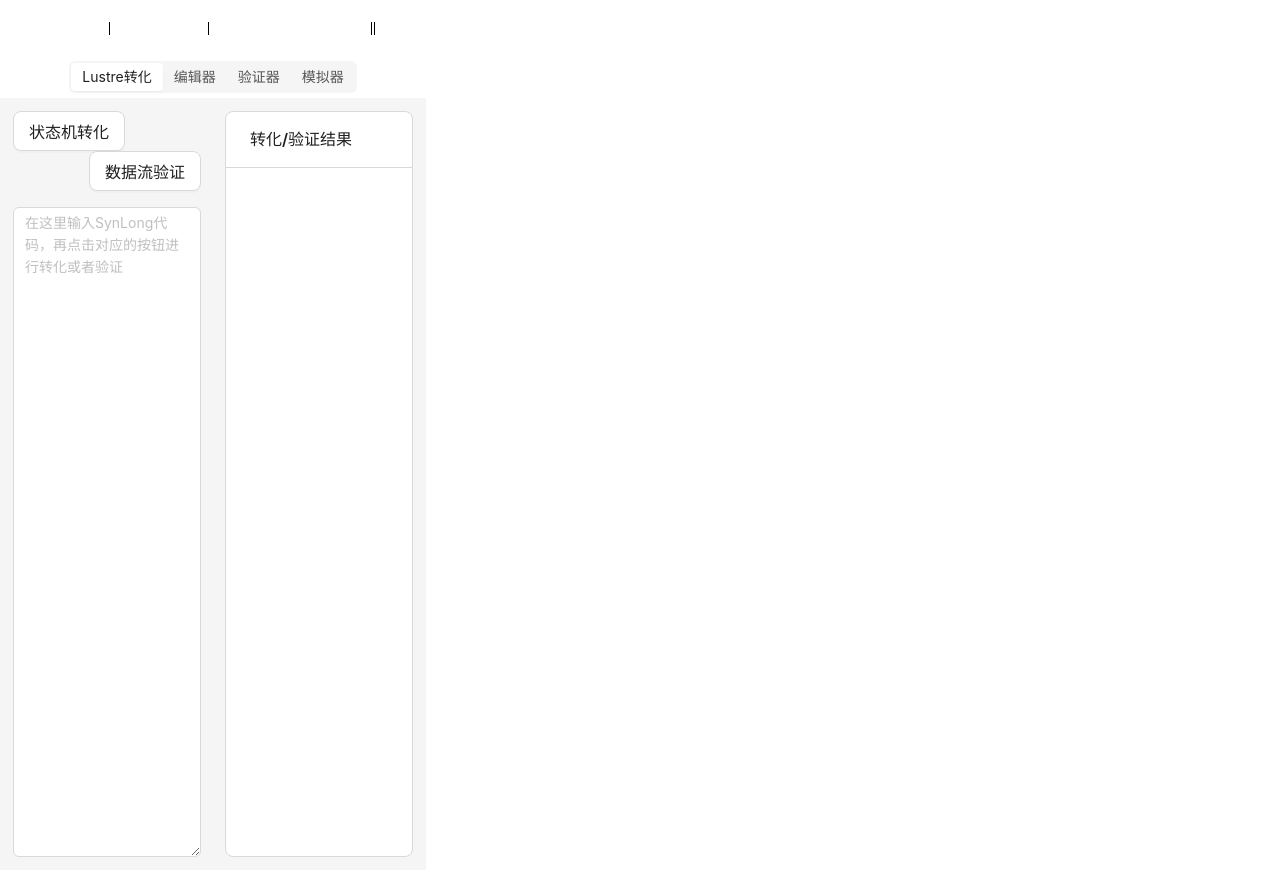
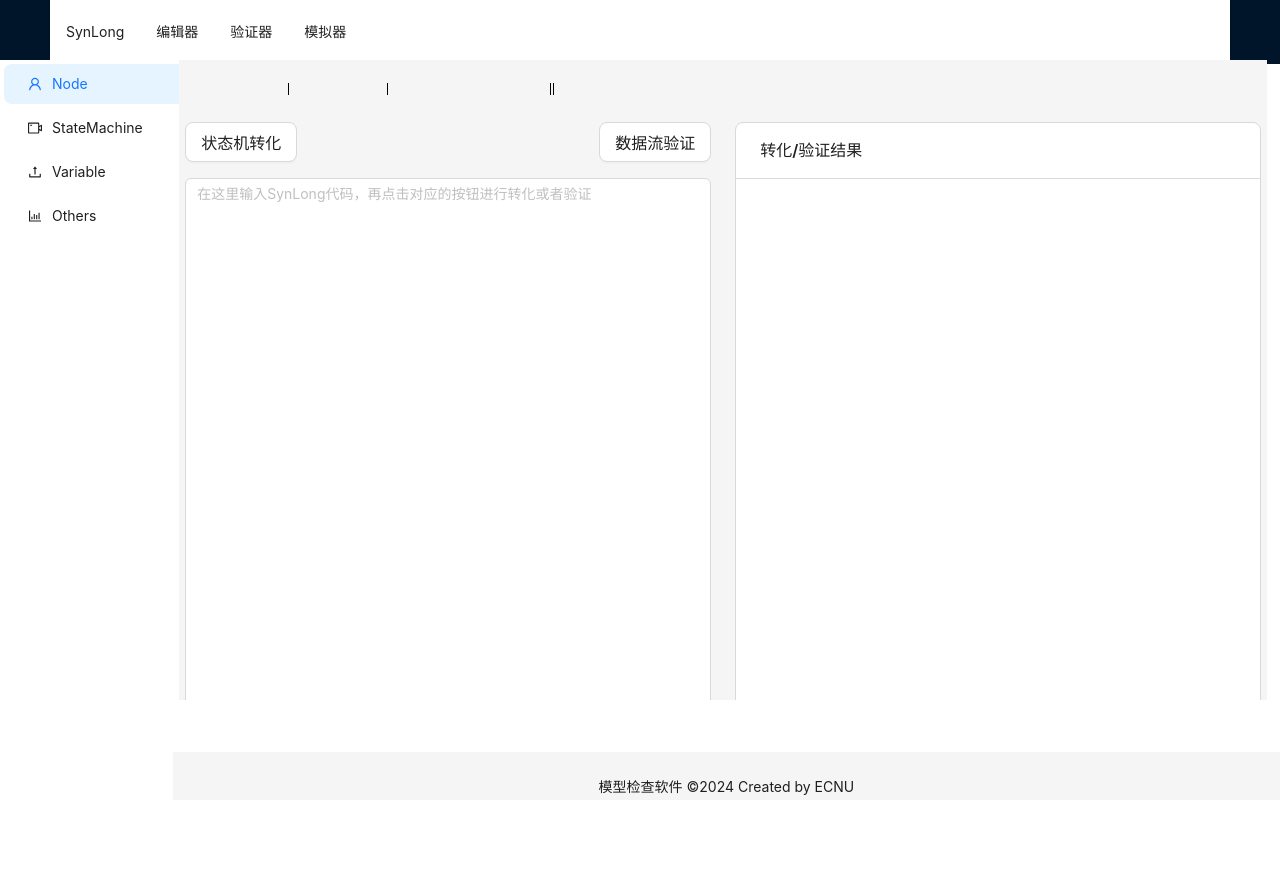
Before and after one commit to NicholasStone/check-frontend, a React (Vite) app: page /lustre in a window 1280 px wide. After the commit the page ends 800 px from the top, so only its background shows below. Built offline with nearby package versions, Linux system fonts and the light colour scheme.

Commit message:
feat: 更改了SynLong的入口,设为了主页;修改了验证器的返回值为一个概率区间;增加了顶部菜单栏、左侧导航栏和底部版权

```diff
--- a/src/App.jsx
+++ b/src/App.jsx
@@ -1,17 +1,36 @@
-import { Flex } from 'antd'
 import Toolbar from './components/Toolbar'
-import Modebar from './components/Modebar'
-import { Outlet } from 'react-router-dom'
+import TopBar from './components/TopBar.jsx'
+import SideBar from './components/SideBar'
+import BottomBar from './components/BottomBar.jsx'
+import {Outlet} from 'react-router-dom'
+
+import {Layout, Flex} from 'antd';
+
 function App() {
+
   return (
-    <Flex vertical>
-      <Toolbar />
-      <Modebar />
+    <Layout >
+      <TopBar />
+      <SideBar />
+      <Layout style={{
+        overflow: 'auto',
+        position: 'absolute',
+        height: '80%',
+        width: "85%",
+        left: '14vw',
+        top: '7.5vh',
+        right: 0,
+        bottom: 0,
+      }}>
+        <Flex vertical>
+          <Toolbar />
+          <Outlet />
+        </Flex>
+      </Layout>
+      <BottomBar />
+    </Layout>
 
-      <Outlet />
-    </Flex>
-  )
-
+  );
 }
 
 export default App
--- /dev/null
+++ b/src/components/BottomBar.jsx
@@ -0,0 +1,22 @@
+import {Layout} from "antd";
+
+function BottomBar() {
+    const { Footer} = Layout;
+
+    return (
+      <Footer
+        style={{
+          textAlign: 'center',
+          overflow: 'auto',
+          position: 'fixed',
+          left: '13.5vw',
+          right: 0,
+          bottom: 0,
+          height: '3vh',
+        }}
+      >
+          模型检查软件 ©{new Date().getFullYear()} Created by ECNU
+      </Footer>
+    )
+}
+export default BottomBar
--- a/src/components/Modebar.jsx
+++ /dev/null
@@ -1,36 +0,0 @@
-import { Segmented } from "antd"
-import { useDispatch, useSelector } from "react-redux"
-import { setSelectedMode } from "../store/modules/editor/bar"
-import { useNavigate } from "react-router-dom"
-import { useEffect } from "react"
-function Modebar() {
-    const dispatch = useDispatch()
-    const navigate = useNavigate()
-    const { selectedMode } = useSelector(state => state.bar)
-    const m = new Map()
-    m.set('Lustre转化', 'lustre')
-    m.set('编辑器', 'editor')
-    m.set('验证器', 'verifier')
-    m.set('模拟器', 'simulator')
-    console.log(selectedMode)
-    useEffect(() => {
-        navigate('/' + selectedMode)
-    }, [])
-    return (
-        <div style={{ padding: '5px', margin: 'auto', textAlign: 'center'  }}>
-            <Segmented
-                options={['Lustre转化', '编辑器', '验证器', '模拟器']}
-                onChange={
-                    (value) => {
-                        const mode = m.get(value)
-                        dispatch(setSelectedMode(mode))
-                        navigate('/' + mode)
-                    }} />
-            {selectedMode==='Lustre转化'
-            // &&<Button style={{float:'right'}} onClick={()=>{navigate('/lustre')}}>到Lustre建模</Button>
-            }
-        </div>
-    )
-}
-
-export default Modebar
--- a/src/components/Model.jsx
+++ b/src/components/Model.jsx
@@ -1,5 +1,4 @@
 import { useDispatch, useSelector } from "react-redux"
-import { useEffect, useState } from "react"
 import Location from "./Location"
 import Transition from "./Transition"
 import { addAutosLocation, addAutosTransition } from "../store/modules/editor/model"
@@ -83,7 +82,7 @@ function Model(){
     return(
       <>
         <svg
-        style={{width:'100%', height:'1000px'}}
+        style={{width:'100%', height:'800px'}}
         onClick={
           (e)=>{
             if(selectedTool==='location'){
--- /dev/null
+++ b/src/components/SideBar.jsx
@@ -0,0 +1,51 @@
+import {
+    BarChartOutlined,
+    UploadOutlined,
+    UserOutlined,
+    VideoCameraOutlined,
+} from '@ant-design/icons';
+import {Layout, Menu} from 'antd';
+
+function SideBar() {
+    const { Sider} = Layout;
+
+  const items = [
+    {
+      key: 1,
+      icon: <UserOutlined />,
+      label: "Node",
+    },
+    {
+      key: 2,
+      icon: <VideoCameraOutlined />,
+      label: "StateMachine",
+    },
+    {
+      key: 3,
+      icon: <UploadOutlined />,
+      label: "Variable",
+    },
+    {
+      key: 4,
+      icon: <BarChartOutlined />,
+      label: "Others",
+    },
+  ];
+
+  return (
+      <Sider
+        theme="light"
+        style={{
+            overflow: 'auto',
+            position: 'fixed',
+            left: 0,
+            top: '7.5vh',
+            bottom: 0,
+        }}
+      >
+          <div className="demo-logo-vertical"/>
+          <Menu mode="inline" defaultSelectedKeys={['1']} items={items}/>
+      </Sider>
+    );
+}
+export default SideBar
--- /dev/null
+++ b/src/components/TopBar.jsx
@@ -0,0 +1,52 @@
+import {Layout, Menu} from 'antd';
+import {useDispatch, useSelector} from "react-redux";
+import {useNavigate} from "react-router-dom";
+import {useEffect} from "react";
+import {setSelectedMode} from "../store/modules/editor/bar.jsx";
+
+function TopBar() {
+    const {Header} = Layout;
+    const items = [
+        {key: 'lustre', label: 'SynLong'},
+        {key: 'editor', label: '编辑器'},
+        {key: 'verifier', label: '验证器'},
+        {key: 'simulator', label: '模拟器'},
+    ];
+    const dispatch = useDispatch()
+    const navigate = useNavigate()
+    const { selectedMode } = useSelector(state => state.bar)
+    console.log(selectedMode)
+    useEffect(() => {
+      navigate('/' + selectedMode)
+    }, [])
+
+    return (
+      <Header
+        theme="dark"
+        style={{
+          overflow: 'auto',
+          width: '100vw',
+          position: 'fixed',
+          left: 0,
+          top: 0,
+          right: 0,
+        }}>
+        <div className="demo-logo"/>
+        <Menu
+          mode="horizontal"
+          defaultSelectedKeys={['1']}
+          items={items}
+          style={{
+            flex: 1,
+            minWidth: 0,
+          }}
+          onClick={(e) => {
+            const mode = e.key;
+            dispatch(setSelectedMode(mode));
+            navigate('/' + mode); // 导航到对应的页面
+          }}
+        />
+      </Header>
+    )
+}
+export default TopBar
--- a/src/pages/EditorPanel/index.jsx
+++ b/src/pages/EditorPanel/index.jsx
@@ -7,15 +7,11 @@ import Declaration from '../../components/Declaration';
 import { setSelectedMenuItem } from '../../store/modules/editor/bar';
 const { Sider, Content } = Layout
 function EditorPanel() {
-  // const [name, setName] = useState('Template')
-  // const {
-  //   token: { colorBgContainer, borderRadiusLG },
-  // } = theme.useToken();
   const dispatch = useDispatch()
   const {declaration,autos,systemDeclaration} = useSelector(state=>state.model)
   const {selectedMenuItem} = useSelector(state=>state.bar)
   return (
-    <Layout style={{ padding: '12px', minWidth:'1400px'}}>
+    <Layout style={{ padding: '5px', minWidth:'800px'}}>
       <Sider theme='light'>
         <Menu
           mode="inline"
@@ -54,7 +50,7 @@ function EditorPanel() {
           }}
         />
       </Sider>
-      <Content style={{ padding: '12px', minWidth:'1200px'}}>
+      <Content style={{ padding: '5px', minWidth:'800px'}}>
         {selectedMenuItem==="global_declaration"&&<Declaration type={selectedMenuItem} declaration={declaration}/>}
         {(selectedMenuItem==="model"||selectedMenuItem==="local_declaration")&&<Template/>}
         {selectedMenuItem==="system_declaration"&&<Declaration type={selectedMenuItem} declaration={systemDeclaration}/>}
--- a/src/pages/LustrePanel/index.jsx
+++ b/src/pages/LustrePanel/index.jsx
@@ -2,12 +2,10 @@ import {Button, Flex, Input, Card, ConfigProvider, notification, theme, Layout,
 import { useRef, useState } from "react"
 import { useNavigate } from "react-router-dom"
 import { request } from "../../utils/request"
-import IconFont from "../../utils/IconFont";
 
 function LustrePanel(){
     const synlongRef = useRef(null)
     const {TextArea} = Input
-    const navigate = useNavigate()
     const [value,setValue] = useState("")
     const [api, contextHolder] = notification.useNotification();
 
@@ -47,17 +45,16 @@ function LustrePanel(){
       }
     }
     return(
-        <Layout style={{ padding: '12px' }}>
+        <Layout style={{ padding: '5px' }}>
             <Layout>
                 {contextHolder}
-                {/*<Button onClick={()=>{navigate('/editor')}}>返回</Button>*/}
                 <Flex style={{margin:'1px 1px'}} gap='large'>
                     <Flex vertical style={{width:'50%'}} gap='middle'>
                         <div>
                             <Button style={{float:'left'}} size="large" onClick={convertToJson}>状态机转化</Button>
                             <Button style={{float:'right'}} size="large" onClick={checkDataFlow}>数据流验证</Button>
                         </div>
-                        <TextArea ref={synlongRef} style={{resize:'vertical',height:'650px'}} placeholder="在这里输入SynLong代码，再点击对应的按钮进行转化或者验证"></TextArea>
+                        <TextArea ref={synlongRef} style={{resize:'vertical',height:'550px'}} placeholder="在这里输入SynLong代码，再点击对应的按钮进行转化或者验证"></TextArea>
                     </Flex>
                     <ConfigProvider
                         theme={{
--- a/src/pages/VerifierPanel/index.jsx
+++ b/src/pages/VerifierPanel/index.jsx
@@ -1,4 +1,4 @@
-import { Layout, Button, theme, Input, Flex, notification, List, message } from 'antd';
+import { Layout, Button, theme, Input, Flex, notification, List } from 'antd';
 import { useState } from 'react';
 import { useDispatch, useSelector } from 'react-redux';
 import { setProperties } from '../../store/modules/verifier/property';
@@ -26,14 +26,14 @@ function VerifierPanel() {
             if (res.data.result === true) {
                 api.success({
                     message: "验证结果",
-                    description: "满足该性质",
+                    description: String(res.data.result),
                     duration: 5,
                 });
             }
             else{
                 api.error({
                     message: "验证结果",
-                    description: "不满足该性质",
+                    description: String(res.data.result),
                     duration: 5,
                 });
             }
```
Also changed, not shown: public/min/vs/editor/editor.main.nls.js.
